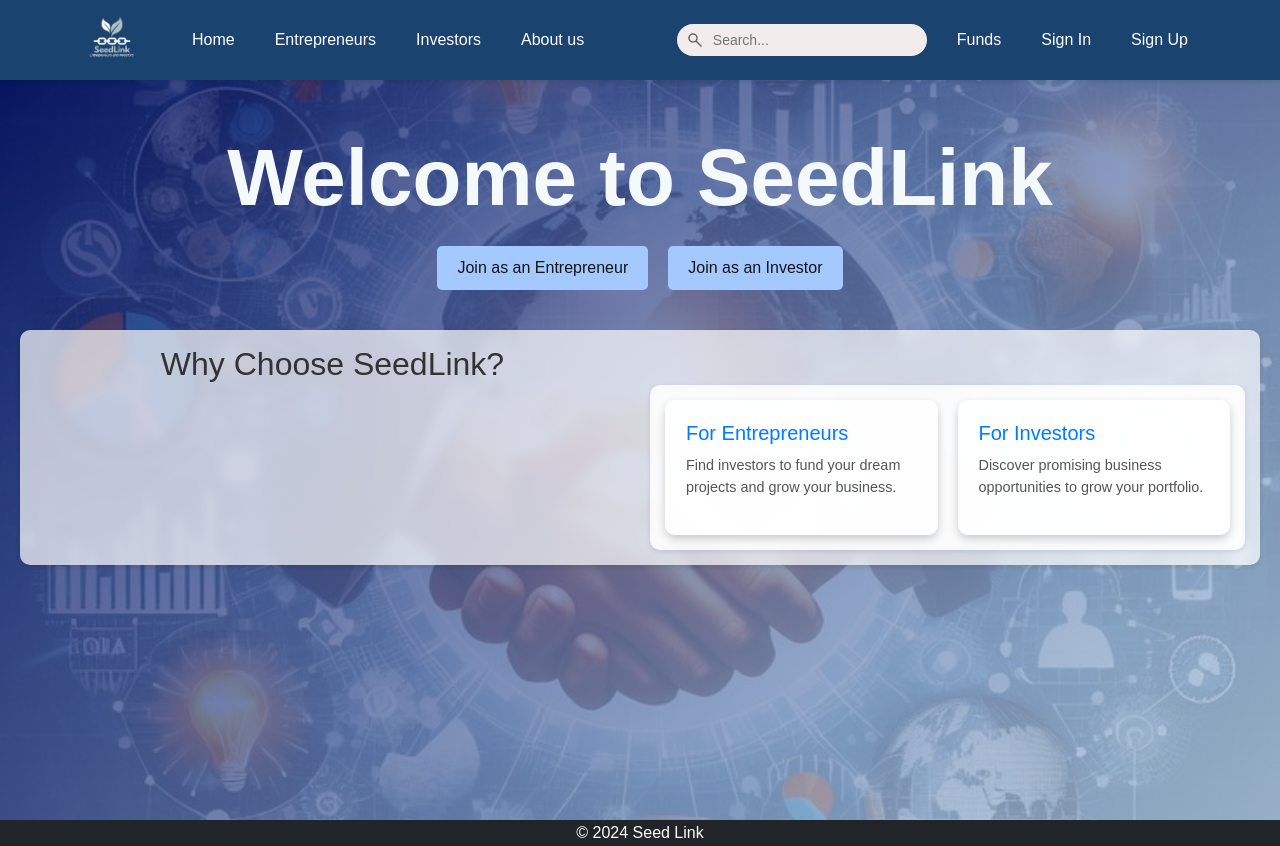
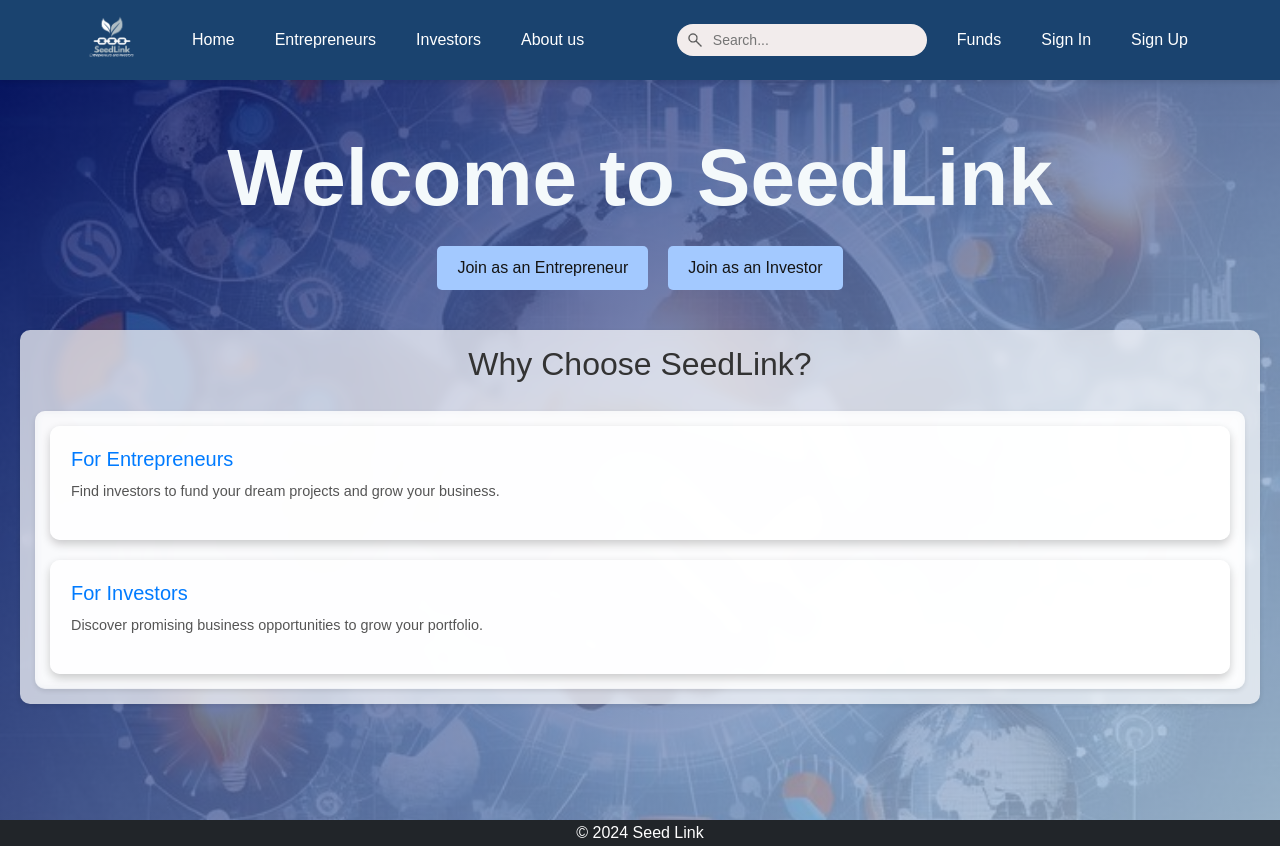
Before and after one commit to gampalachalani/Group_Project, a React (Vite) app in the folder frontend/frontend/: page /home in a window 1280 px wide. Built offline with nearby package versions, Linux system fonts and the light colour scheme.

Commit message:
Update home page

```diff
--- a/frontend/frontend/src/components/Home.css
+++ b/frontend/frontend/src/components/Home.css
@@ -45,9 +45,9 @@
 
 
   .home-page .features {
-    margin-top: 40px;
     padding: 15px;
-    display: grid;
+    display: flex;
+    flex-direction: column;
     grid-template-columns: 1fr 1fr;
     gap: 20px;
     background-color: rgba(255, 255, 255, 0.7);
```
